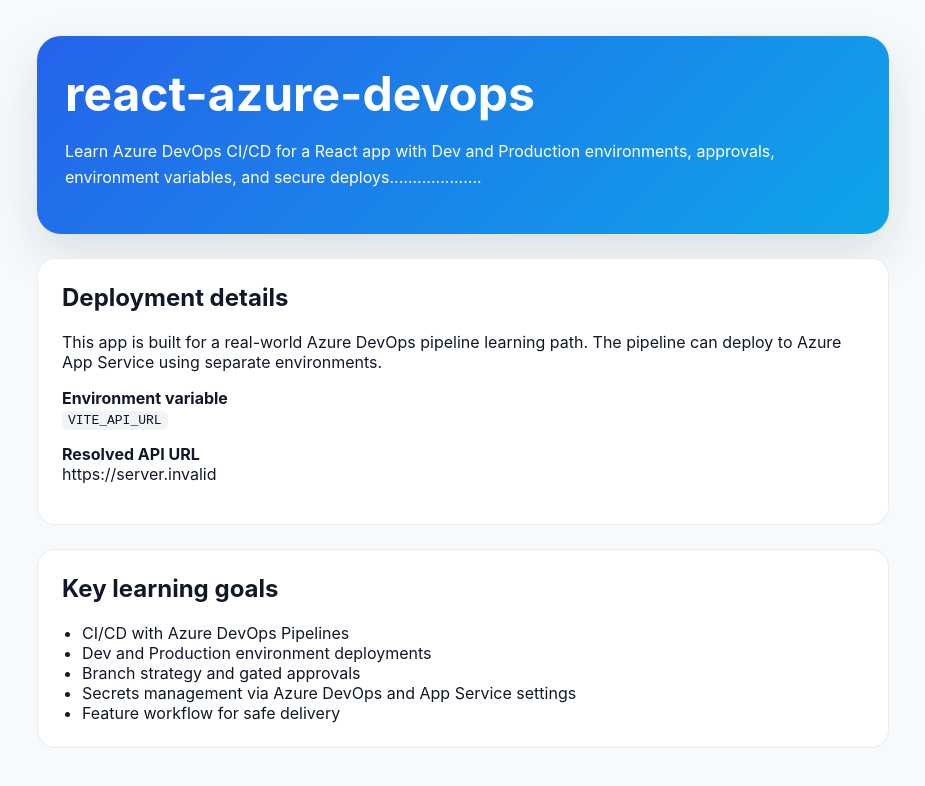
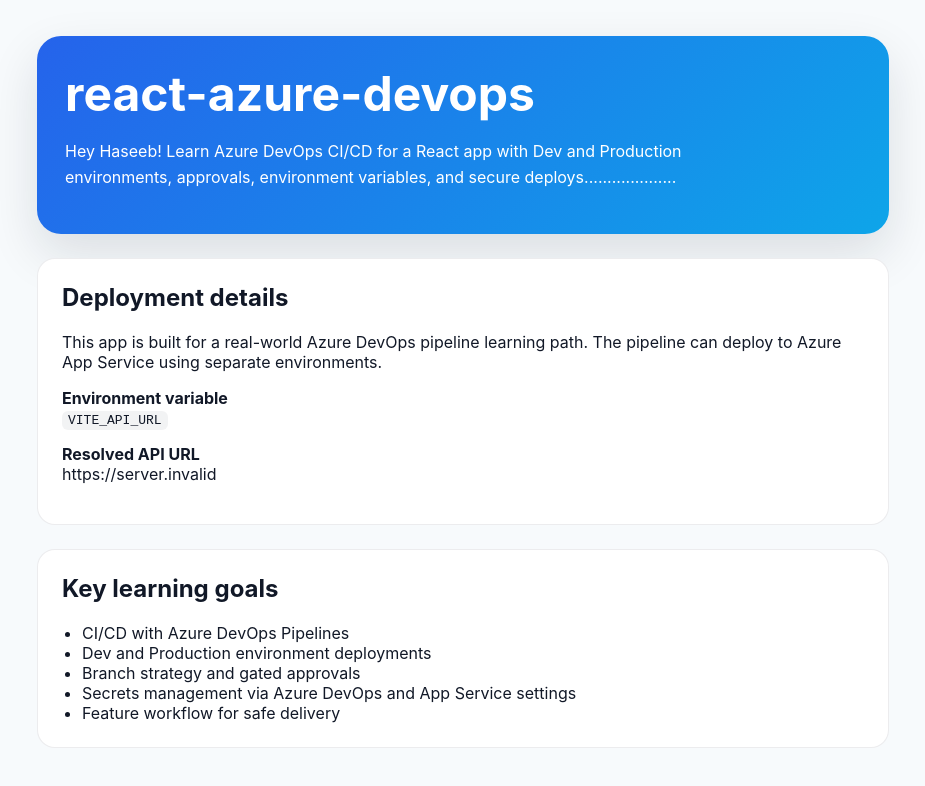
Before and after one commit to haseebjaved20/azure-monoapplication, a React (Vite) app in the folder react-azure-devops/: page / in a window 1280 px wide. Shown: the top 786 px of the page, without its empty margins (177-1102 px from the left). Built offline with nearby package versions, Linux system fonts and the light colour scheme; no server answers.

Commit message:
new text

```diff
--- a/react-azure-devops/src/App.jsx
+++ b/react-azure-devops/src/App.jsx
@@ -6,8 +6,8 @@
       <header className="hero">
         <h1>react-azure-devops</h1>
         <p>
-          Learn Azure DevOps CI/CD for a React app with Dev and Production
-          environments, approvals, environment variables, and secure
+          Hey Haseeb! Learn Azure DevOps CI/CD for a React app with Dev and
+          Production environments, approvals, environment variables, and secure
           deploys....................
         </p>
       </header>
```
